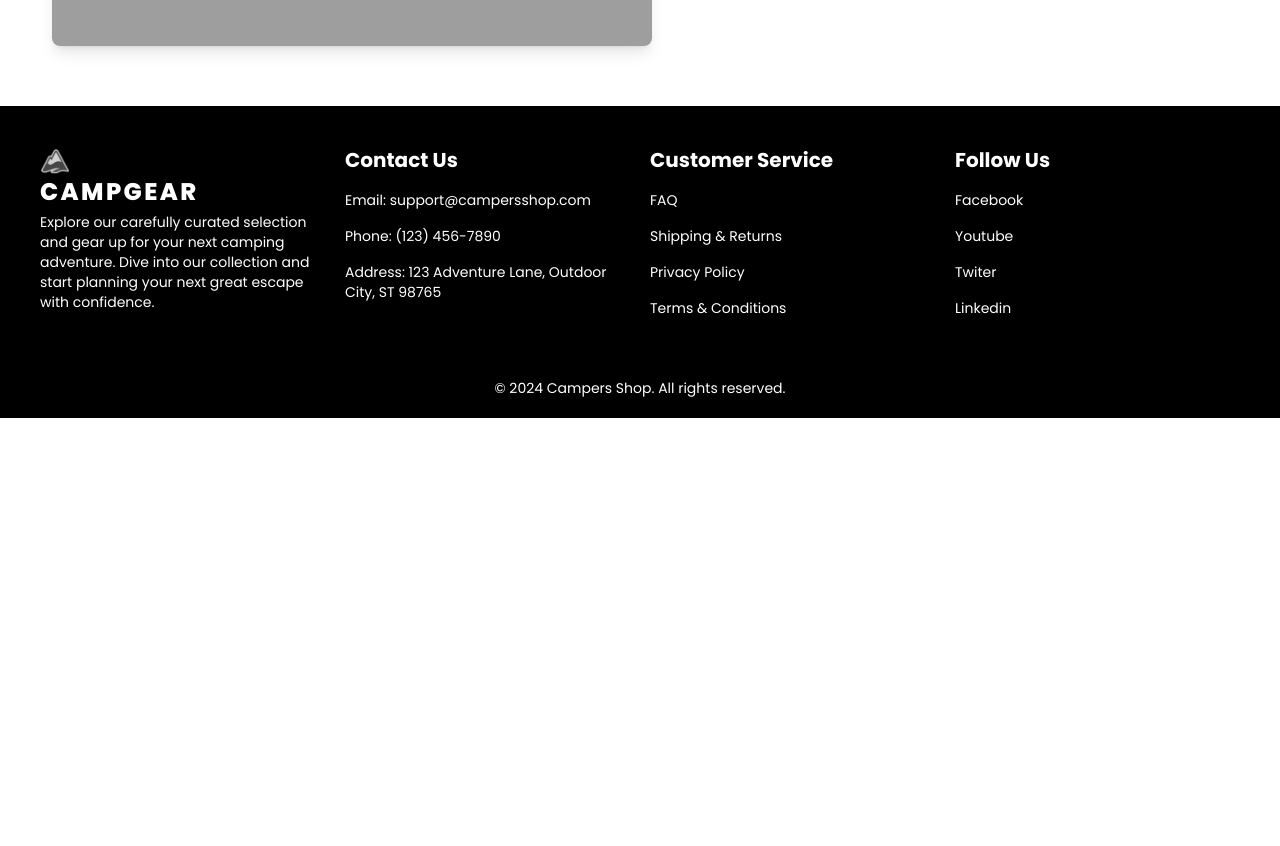
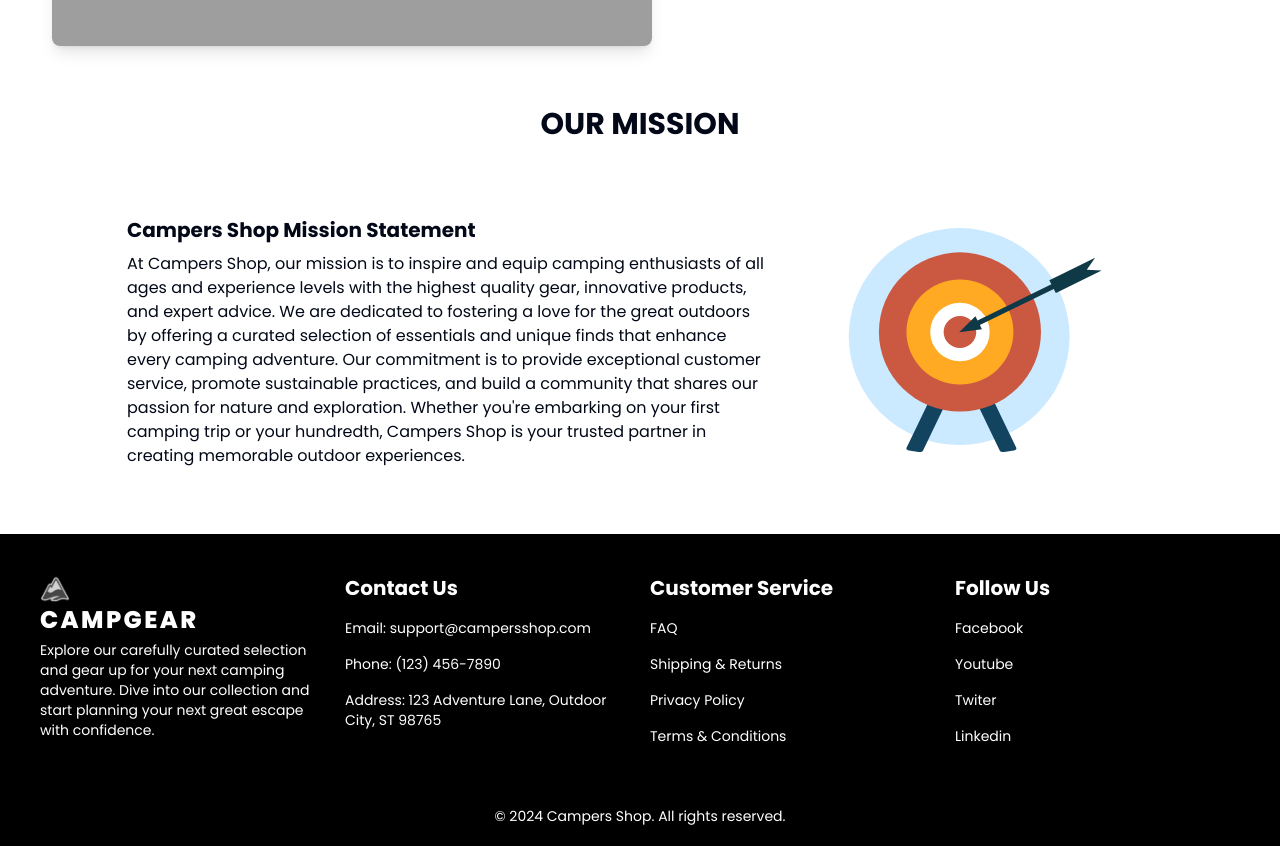
Before and after one commit to ashraf56/Camper-Shop-Frontend, a React (Vite) app: page /about in a window 1280 px wide. Shown: the part 842-1688 px from the top of the page. Before the commit the page ends 1260 px from the top, so only its background shows below. Built offline with nearby package versions, Linux system fonts and the light colour scheme; grey boxes are pictures that could not be loaded.

Commit message:
mission section completed

```diff
--- /dev/null
+++ b/src/components/AboutpageCompo/Ourmission.tsx
@@ -0,0 +1,23 @@
+
+import mission from '@/assets/mission.svg'
+
+const Ourmission = () => {
+    return (
+        <div className=" font-CustomFont" >
+                    <h1 className="uppercase text-center pb-2 text-3xl font-bold ">Our Mission</h1>
+                  <div className='block lg:flex justify-center items-center mx-auto gap-0.5 w-full lg:max-w-full'>
+                      <div className='w-full lg:w-1/2'>
+                        <h3 className='text-xl font-bold pb-2'>Campers Shop Mission Statement</h3>
+                        <p>
+                        At Campers Shop, our mission is to inspire and equip camping enthusiasts of all ages and experience levels with the highest quality gear, innovative products, and expert advice. We are dedicated to fostering a love for the great outdoors by offering a curated selection of essentials and unique finds that enhance every camping adventure. Our commitment is to provide exceptional customer service, promote sustainable practices, and build a community that shares our passion for nature and exploration. Whether you're embarking on your first camping trip or your hundredth, Campers Shop is your trusted partner in creating memorable outdoor experiences.
+                        </p>
+                    </div>
+                    <div>
+                        <img src={mission} alt="mission"  className='w-96 h-96'/>
+                    </div>
+</div>
+        </div>
+    );
+};
+
+export default Ourmission;
--- a/src/page/Aboutus.tsx
+++ b/src/page/Aboutus.tsx
@@ -1,11 +1,13 @@
 import Abouthero from "@/components/AboutpageCompo/Abouthero";
 import ContactInfo from "@/components/AboutpageCompo/ContactInfo";
+import Ourmission from "@/components/AboutpageCompo/Ourmission";
 
 const Aboutus = () => {
     return (
         <div>
            <Abouthero/>
            <ContactInfo/>
+           <Ourmission/>
 
         </div>
     );
--- a/src/page/Home page/Home.tsx
+++ b/src/page/Home page/Home.tsx
@@ -2,15 +2,15 @@ import Categories from "../../components/HomepageCompo/Categories";
 import { Faq } from "../../components/HomepageCompo/Faq";
 import FeatureProducta from "../../components/HomepageCompo/FeatureProducta";
 import Hero from "../../components/HomepageCompo/Hero";
-import RecommendedProducts from "./RecommandedProducts";
-import UniqueSection from "./UniqueSection";
+import RecommendedProducts from "../../components/HomepageCompo/RecommandedProducts";
+import UniqueSection from "../../components/HomepageCompo/UniqueSection";
 
 const Home = () => {
     return (
         <div className=" w-full">
             <Hero></Hero>
+            <Categories></Categories>
             <FeatureProducta></FeatureProducta>
-            <Categories></Categories>
             <UniqueSection></UniqueSection>
             <RecommendedProducts></RecommendedProducts>
             <Faq />
--- a/src/page/Navbar.tsx
+++ b/src/page/Navbar.tsx
@@ -16,7 +16,7 @@ const Navbar = () => {
     return (
         <header className="flex h-14 w-full shrink-0 items-center bg-transparent backdrop-blur-md px-4 md:px-6 absolute z-20 font-CustomFont">
             <Link to={'/'} className="mr-6 flex">
-                <div className="flex flex-row items-center justify-center gap-2">
+                <div className="flex flex-row items-center justify-center gap-2 ">
                     <div><img src={logo} width={30} height={30} /></div>
                     <p className="text-white font-CustomFont font-extrabold uppercase text-2xl tracking-widest">CampGear</p>
                 </div>
```
Also changed, not shown: src/assets/mission.svg (added), src/components/HomepageCompo/RecommandedProducts.tsx (renamed from src/page/Home page/RecommandedProducts.tsx), src/components/HomepageCompo/UniqueSection.tsx (renamed from src/page/Home page/UniqueSection.tsx).
